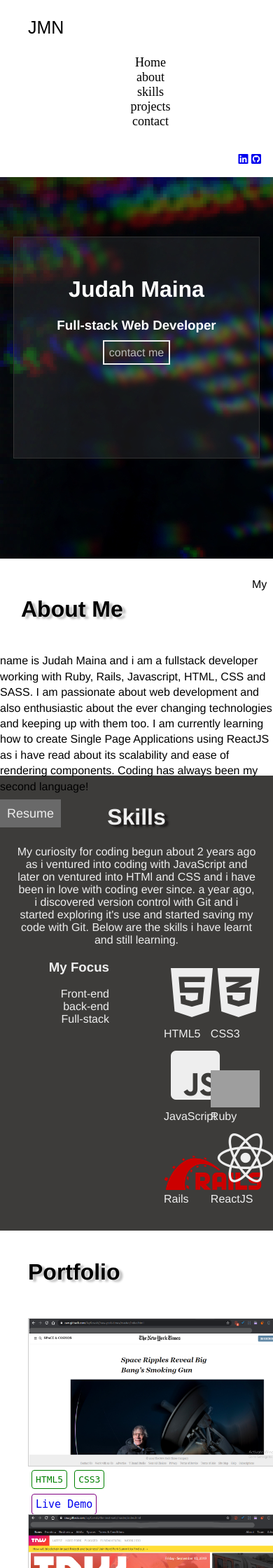
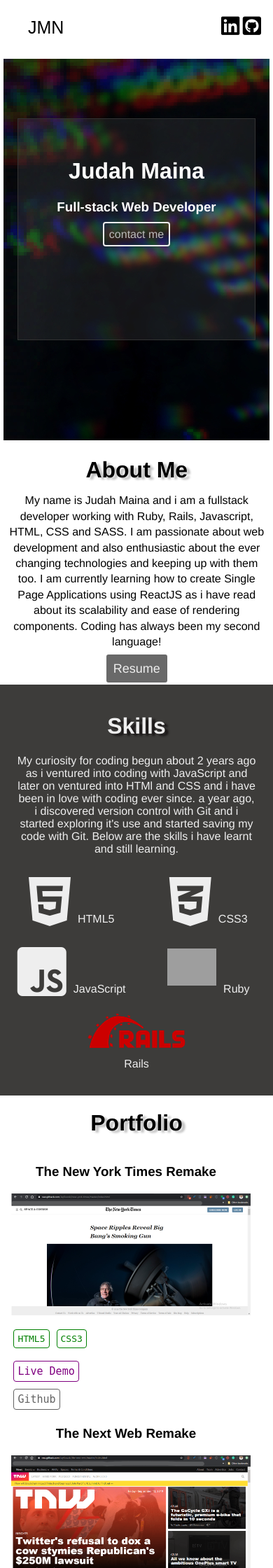
Before and after one commit to JayKowski/folio, a PHP site: page / in a window 390 px wide. Shown: the top 2240 px of the page at 70% size. Run offline with PHP 8.4, Linux system fonts and the light colour scheme; some libraries are stand-ins or nearby versions; grey boxes are pictures that could not be loaded.

Commit message:
added responsiveness

```diff
--- a/css/styles.css
+++ b/css/styles.css
@@ -15,6 +15,7 @@
 
 a{
     text-decoration: none;
+    color: inherit;
 }
 /*************/
 
@@ -76,10 +77,12 @@
     border: 2px solid #eee;
     padding: 7px;
     margin-top: 10px;
+    border-radius: 4px;
 }
 
 
 /* about-me */
+
 #about-me {
     padding-top: 10px;
     height: 300px;
@@ -106,6 +109,7 @@
     text-transform: capitalize;
     background-color: #696969;
     color: #eee;
+    border-radius: 3px;
 }
 
 #about-me .resume a{
@@ -181,6 +185,10 @@
     padding-right: 30px;
 }
 
+#portfolio .info{
+    width: 30%;
+}
+
 #portfolio .project{
     width: 400px;
     height: 210px;
@@ -194,6 +202,16 @@
     border: 1px solid purple;
     border-radius: 4px;
     color: purple;
+    font-family: monospace;
+    font-size: 15px;
+}
+
+#portfolio .github{
+    margin: 5px;
+    padding: 5px;
+    border: 1px solid rgb(99, 99, 99);
+    border-radius: 4px;
+    color: rgb(99, 99, 99);
     font-family: monospace;
     font-size: 15px;
 }
@@ -245,6 +263,7 @@
 footer ul{
     width: 100%;
     text-align: center;
+    overflow: auto;
 }
 footer li{
     float: left;
@@ -253,3 +272,133 @@
     padding-left: 8%;
     font-family: -apple-system, BlinkMacSystemFont, 'Segoe UI', Roboto, Oxygen, Ubuntu, Cantarell, 'Open Sans', 'Helvetica Neue', sans-serif;
 }
+
+
+/* Media Querries */
+
+@media only screen and (max-width: 600px) {
+     .navbar .nav-links{
+        display: none;
+    }
+
+    .navbar .media{
+        margin-top: 22px;
+    }
+    .navbar .deets{
+        width: 100%;
+        padding-right: 10px;
+    }
+
+    .navbar .media .fab{
+        font-size: 30px;
+    }
+
+    /* Name */
+
+    #name{
+        margin: 5px;
+    }
+
+    #name .deets{
+        width: 89%;
+    }
+    /*About Me*/
+    #about-me{
+        width: 95%;
+        margin: 5px;
+        padding: 5px;
+        height: auto;
+        text-align: center;
+    }
+
+    #about-me .heading{
+        width: 100%;
+        padding: 0% 0%;
+    }
+
+    #about-me .personal{
+        display: block;
+    }
+
+    /* skills */
+
+    #skills .focus{
+        display: none;
+    }
+
+    #skills .disciplines{
+        display: block;
+        width: 100%;
+        text-align: center;
+    }
+
+    .disciplines li{
+        width: 49%;
+    }
+
+    .disciplines li img{
+        padding: 10px;
+    }
+    /*portfolio*/
+
+    #portfolio h1{
+        padding: 0% 28%;
+        text-align: center;
+    }
+
+    hr{
+        border-top: 1px solid #8c8b8b;
+        border-bottom: 1px solid #fff;
+        width: 90%;
+        margin-top: 5%;
+    }
+
+    #portfolio h3{
+        text-align: center;
+        margin-bottom: 0;
+    }
+
+    #portfolio ul{
+        padding: 0;
+    }
+
+    #portfolio .project{
+        margin: 15px 0;
+        width: 95%;
+        height: 0%;
+        padding: 5px 4.5%;
+        border: none;
+    }
+
+    #portfolio .tech-cont{
+        padding: 0px 4%;
+    }
+
+    #portfolio .live-demo {
+        margin: 5px 5.4%;
+        display: inline-block;
+    }
+
+    #portfolio .github {
+    margin: 5px 5.4%;
+    display: block;
+    width: max-content;
+}
+
+    /*footer*/
+    footer .reach{
+        padding-right: 0;
+    }
+
+    footer ul{
+        padding: 0%;
+    }
+
+    footer li{
+        display: block;
+        width: 100%;
+        padding: 0;
+        text-align: center;
+        margin: 5px 0%;
+    }
+}
--- a/index.html
+++ b/index.html
@@ -40,12 +40,12 @@
                     <div class="heading">
                         <h1>About Me</h1>
                     </div>
-                    <div><p>My name is Judah Maina and i am a fullstack developer working with Ruby, Rails, Javascript, HTML, CSS and SASS. I am
+                    <div class="personal"><p>My name is Judah Maina and i am a fullstack developer working with Ruby, Rails, Javascript, HTML, CSS and SASS. I am
                     passionate about web development and also enthusiastic about the ever changing technologies and keeping up with them
                     too. I am currently learning how to create Single Page Applications using ReactJS as i have read about its scalability
                     and ease of rendering components. Coding has always been my second language!</p></div>
 
-                    <span class="resume"> <a href="https://cdn.cvdesignr.com/cv/pdf/5ef1576c10165_ebca3e58558d027972740234d56b49f766c5828d.pdf?u=653f2ddc-aeaf-4ac8-a5ff-1c199df616cf" target="_blank">Resume</a></span>
+                    <span class="resume"> <a href="https://cvdesignr.com/p/5ef1576c10165?hl=en_GB" target="_blank">Resume</a></span>
                 </div>
                 <div id="skills">
                     <div>
@@ -69,7 +69,7 @@
                             <li class="langs"><i class="fab fa-js-square"></i>JavaScript</li>
                             <li class="langs"> <img src="https://upload.wikimedia.org/wikipedia/commons/thumb/7/73/Ruby_logo.svg/100px-Ruby_logo.svg.png" alt="" width="70">Ruby</li>
                             <li class="langs"> <img src="images/rails.svg" alt="" width="140">Rails</li>
-                            <li class="langs"><i class="fab fa-react"></i>ReactJS</li>
+                            <!-- <li class="langs"><i class="fab fa-react"></i>ReactJS</li> -->
                         </ul>
                     </div>
                 </div>
@@ -77,20 +77,26 @@
                     <h1>Portfolio</h1>
                     <ul>
                         <li>
+                            <h3>The New York Times Remake</h3>
                             <img class="project" src="images/newyorktimes.png" alt="clone of the new york times page"><br>
-                            <div><span class="tech">HTML5</span><span class="tech">CSS3</span></div><br>
+                            <div class="tech-cont"><span class="tech">HTML5</span><span class="tech">CSS3</span></div><br>
                             <span class="live-demo"> <a href="https://raw.githack.com/JayKowski/new-york-times/master/index.html" target="_blank">Live Demo</a></span>
+                            <span class="github"> <a href="https://github.com/JayKowski/new-york-times" target="_blank">Github</a></span>
                         </li>
                         <li>
+                            <h3>The Next Web Remake</h3>
                             <img class="project" src="images/thenextweb.png" alt="a clone of the next web webpage"><br>
-                            <div><span class="tech">HTML5</span><span class="tech">CSS3</span></div><br>
+                            <div class="tech-cont"><span class="tech">HTML5</span><span class="tech">CSS3</span></div><br>
                             <span class="live-demo"><a href="https://raw.githack.com/JayKowski/the-next-web/master/index.html" target="_blank">Live Demo</a></span>
+                            <span class="github"> <a href="https://github.com/JayKowski/the-next-web" target="_blank">Github</a></span>
                         </li>
                         <li>
+                            <h3>Chatbox opinion sharing app</h3>
                             <img class="project" src="images/chatsquare.png" alt="A mini twitter clone running on ruby"><br>
-                            <div><span class="tech">Ruby</span><span class="tech">Rails</span><span class="tech">Bootstrap</span><span
-                                class="tech">CSS</span><span class="tech">RSpec</span></div><br>
+                            <div class="tech-cont"><span class="tech">Ruby</span><span class="tech">Rails</span><span class="tech">Bootstrap</span>
+                                <span class="tech">CSS</span><span class="tech">RSpec</span></div><br>
                             <span class="live-demo"> <a href="https://chatttbox.herokuapp.com/" target="blank">Live Demo</a></span>
+                            <span class="github"> <a href="https://github.com/JayKowski/chatbox" target="_blank">Github</a></span>
                         </li>
                     </ul>
                 </div>
```
